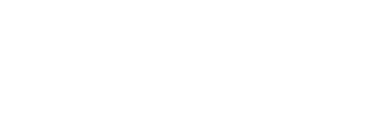
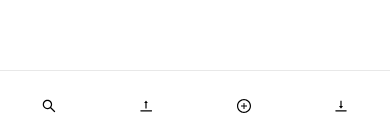
Before and after one commit to serhii-fsi/good-neighbour, a React (Vite) app in the folder frontend_/: page / in a window 390 px wide. Shown: the part 704-841 px from the top of the page. Built offline with nearby package versions, Linux system fonts and the light colour scheme.

Commit message:
Responsive nav bottom colour display

```diff
--- a/frontend_/src/App.jsx
+++ b/frontend_/src/App.jsx
@@ -2,7 +2,6 @@
 import { Routes, Route } from "react-router-dom";
 
 import "./App.css";
-
 import OfferHelpPage from "./pages/OfferHelpPage";
 import RequestCreatePage from "./pages/RequestCreatePage";
 import RequestEditPage from "./pages/RequestEditPage";
@@ -12,11 +11,11 @@
 import SignUpPage from "./pages/SignUpPage";
 import UserProfileEditPage from "./pages/UserProfileEditPage";
 import UserProfilePage from "./pages/UserProfilePage";
+import NavBottom from "./components/NavBottom/NavBottom";
 import Page404 from "./pages/Page404";
 
 import { AuthContext } from "./context/auth-context";
 import { useAuth } from "./hooks/useAuth";
-
 import config from "./config.json";
 
 function App() {
@@ -25,6 +24,15 @@
 
     return (
         <AuthContext.Provider value={{ isLoggedIn, user, login, logout }}>
+            <div>
+                {/* <nav>
+                    <ul>
+                        <NavLink to={routes.offerHelpPage.path} matchExact></NavLink>
+                        <NavLink to={routes.myOffersPage.path} matchExact></NavLink>
+                        <NavLink to={routes.requestCreatePage.path} matchExact></NavLink>
+                        <NavLink to={routes.myRequestsPage.path} matchExact></NavLink>
+                    </ul>
+                </nav> */}
                 <Routes>
                     <Route path={routes.offerHelpRootPage.path} element={<Page404 />} />
                     <Route path={routes.offerHelpPage.path} element={<OfferHelpPage />} />
@@ -34,11 +42,16 @@
                     <Route path={routes.myOffersPage.path} element={<MyOffersPage />} />
                     <Route path={routes.myRequestsPage.path} element={<MyRequestsPage />} />
                     <Route path={routes.signUpPage.path} element={<SignUpPage />} />
-                <Route path={routes.userProfileEditPage.path} element={<UserProfileEditPage />} />
+                    <Route
+                        path={routes.userProfileEditPage.path}
+                        element={<UserProfileEditPage />}
+                    />
                     <Route path={routes.userProfilePage.path} element={<UserProfilePage />} />
 
                     <Route path={"*"} element={<Page404 />} />
                 </Routes>
+                <NavBottom />
+            </div>
         </AuthContext.Provider>
     );
 }
--- a/frontend_/src/components/NavBottom/NavBottom.jsx
+++ b/frontend_/src/components/NavBottom/NavBottom.jsx
@@ -1,10 +1,24 @@
-import config from "../../config.json";
+import { useLocation, Link } from "react-router-dom";
 import NavBottomView from "./NavBottomView";
 
+const NavLink = ({ to, children, matchExact = false, matchPattern }) => {
+    const location = useLocation();
+    // const matchPattern = "/help-request/:help_request_id";
+    const isActive = matchExact
+        ? location.pathname === to
+        : matchPattern
+        ? matchPath(location.pathname, { path: matchPattern, exact: true })
+        : location.pathname.startsWith(to);
+
+    return (
+        <div className={isActive ? "active" : "inactive"}>
+            <Link to={to}>{children}</Link>
+        </div>
+    );
+};
+
 const NavBottom = () => {
-    const { routes } = config;
-
-    return <NavBottomView routes={routes} />;
+    return <NavBottomView NavLink={NavLink} />;
 };
 
 export default NavBottom;
--- a/frontend_/src/components/NavBottom/NavBottomView.css
+++ b/frontend_/src/components/NavBottom/NavBottomView.css
@@ -1,7 +1,53 @@
+/* footer {
+    position: fixed;
+    bottom: 0;
+    width: 100%;
+    display: flex;
+    justify-content: space-between, center;
+    align-items: center;
+} */
+
 .NavBottomView__footer {
     position: fixed;
     bottom: 0;
     width: 100%;
+    background-color: #fff;
+    border-top: 1px solid #e8e8e8;
+    display: flex;
+    justify-content: center;
+    align-items: center;
+    padding: 10px 0;
+    z-index: 1000;
+}
+
+#navbottom {
     display: flex;
     justify-content: space-around;
+    width: 100%;
+    background: transparent;
+    border: none;
 }
+
+#navbottom .ant-menu-item {
+    flex-grow: 1;
+    display: flex;
+    justify-content: center;
+}
+
+#navbottom .ant-menu-item a {
+    display: flex;
+    align-items: center;
+    justify-content: center;
+    text-align: center;
+    font-size: 24px;
+    color: inherit;
+    height: 50px;
+}
+
+.active {
+    color: #1677ff;
+}
+
+.inactive {
+    color: black;
+}
--- a/frontend_/src/components/NavBottom/NavBottomView.jsx
+++ b/frontend_/src/components/NavBottom/NavBottomView.jsx
@@ -1,4 +1,4 @@
-import { Link } from "react-router-dom";
+import config from "../../config.json";
 import { Menu } from "antd";
 import {
     SearchOutlined,
@@ -8,38 +8,40 @@
 } from "@ant-design/icons";
 import "./NavBottomView.css";
 
-const NavBottomView = ({ routes }) => {
+const NavBottomView = ({ NavLink }) => {
+    const { routes } = config;
+
     const menuItems = [
         {
             key: "1",
             label: (
-                <Link id="navlink1" to={routes.offerHelpPage.path}>
-                    <SearchOutlined style={{ width: "50px" }} />
-                </Link>
+                <NavLink id="navlink1" to={routes.offerHelpPage.path} matchExact>
+                    <SearchOutlined />
+                </NavLink>
             ),
         },
         {
             key: "2",
             label: (
-                <Link id="navlink2" to={routes.myOffersPage.path}>
-                    <ToTopOutlined style={{ width: "50px" }} />
-                </Link>
+                <NavLink id="navlink2" to={routes.myOffersPage.path} matchExact>
+                    <ToTopOutlined />
+                </NavLink>
             ),
         },
         {
             key: "3",
             label: (
-                <Link id="navlink3" to={routes.requestCreatePage.path}>
-                    <PlusCircleOutlined style={{ width: "50px" }} />
-                </Link>
+                <NavLink id="navlink3" to={routes.requestCreatePage.path} matchExact>
+                    <PlusCircleOutlined />
+                </NavLink>
             ),
         },
         {
             key: "4",
             label: (
-                <Link id="navlink4" to={routes.myRequestsPage.path}>
-                    <VerticalAlignBottomOutlined style={{ width: "50px" }} />
-                </Link>
+                <NavLink id="navlink4" to={routes.myRequestsPage.path} matchExact>
+                    <VerticalAlignBottomOutlined />
+                </NavLink>
             ),
         },
     ];
```
Lines whose indentation alone changed are shown as unchanged.
